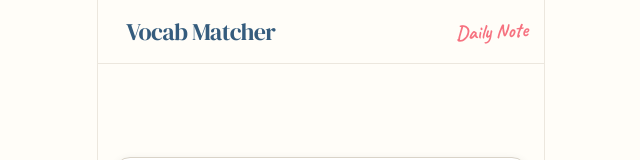
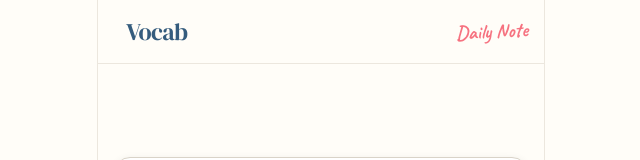
Before and after one commit to chianingho/yoga-vocab, a website: page index.html in a window 1280 px wide. Shown: the top 160 px of the page, without its empty margins (319-959 px from the left). Drawn offline with nearby package versions, Linux system fonts and the light colour scheme.

Commit message:
Rename product to Vocab

```diff
--- a/index.html
+++ b/index.html
@@ -3,9 +3,9 @@
 <head>
     <meta charset="UTF-8">
     <meta name="viewport" content="width=device-width, initial-scale=1.0, maximum-scale=1.0, user-scalable=no">
-    <title>Vocab Matcher</title>
+    <title>Vocab</title>
     <meta name="description" content="Generate practical, context-aware vocabulary decks and build lasting language memory.">
-    <meta property="og:title" content="Vocab Matcher">
+    <meta property="og:title" content="Vocab">
     <meta property="og:description" content="AI vocabulary generation, matching practice, and device-local learning memory.">
 
     <script>
@@ -209,7 +209,7 @@
             <button id="btn-top-back" onclick="showView('home')" class="w-10 h-10 flex items-center justify-center text-[#355C7D] hidden active:scale-95 transition" aria-label="返回">
                 <svg class="w-6 h-6" fill="none" stroke="currentColor" stroke-width="2" stroke-linecap="round" stroke-linejoin="round" viewBox="0 0 24 24"><path d="M15 18l-6-6 6-6"/></svg>
             </button>
-            <h1 id="app-bar-title" class="font-display text-2xl text-[#355C7D] tracking-tight">Vocab Matcher</h1>
+            <h1 id="app-bar-title" class="font-display text-2xl text-[#355C7D] tracking-tight">Vocab</h1>
         </div>
 
         <div class="flex items-center space-x-2">
```
Also changed, not shown: README.md.
